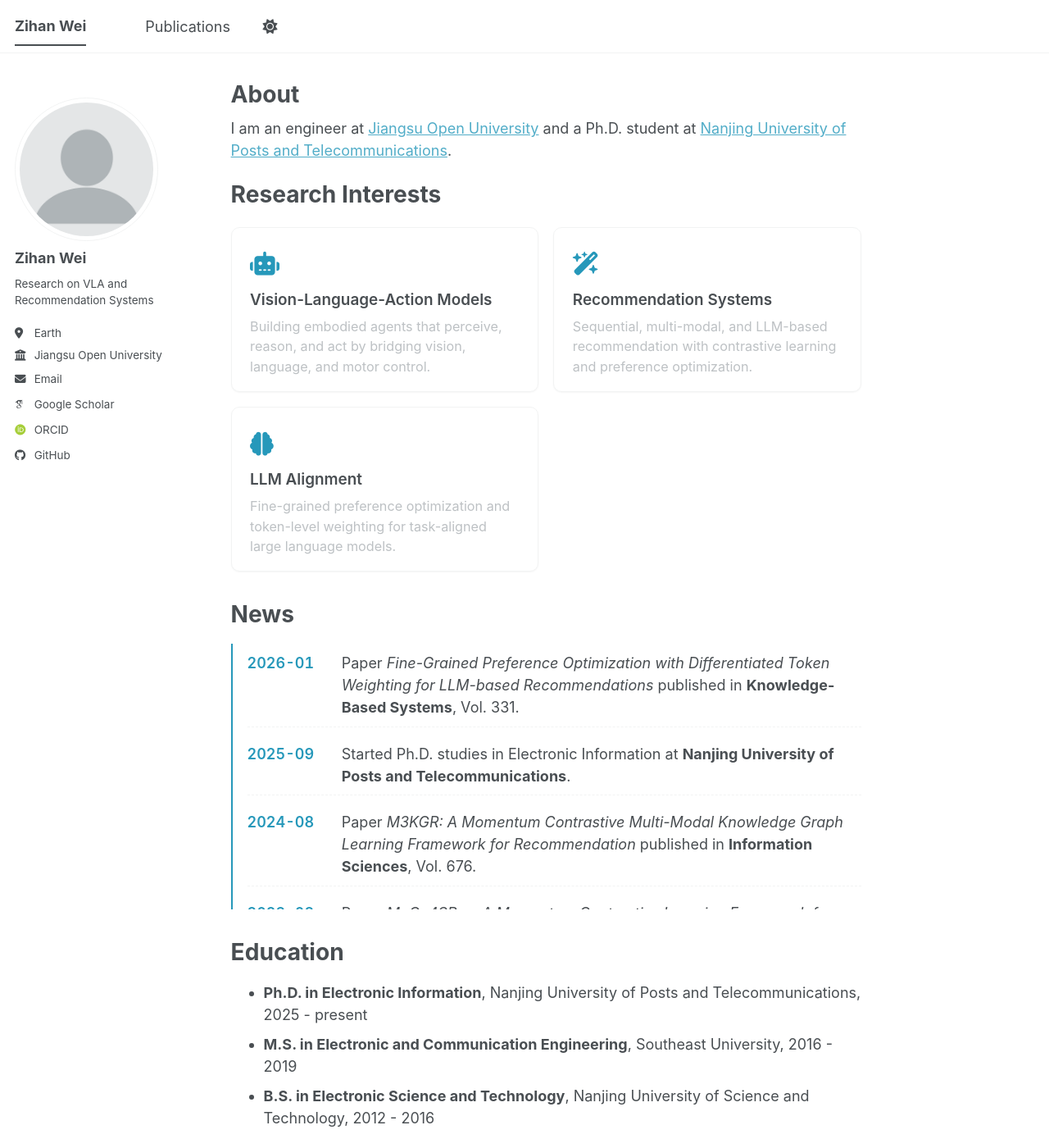
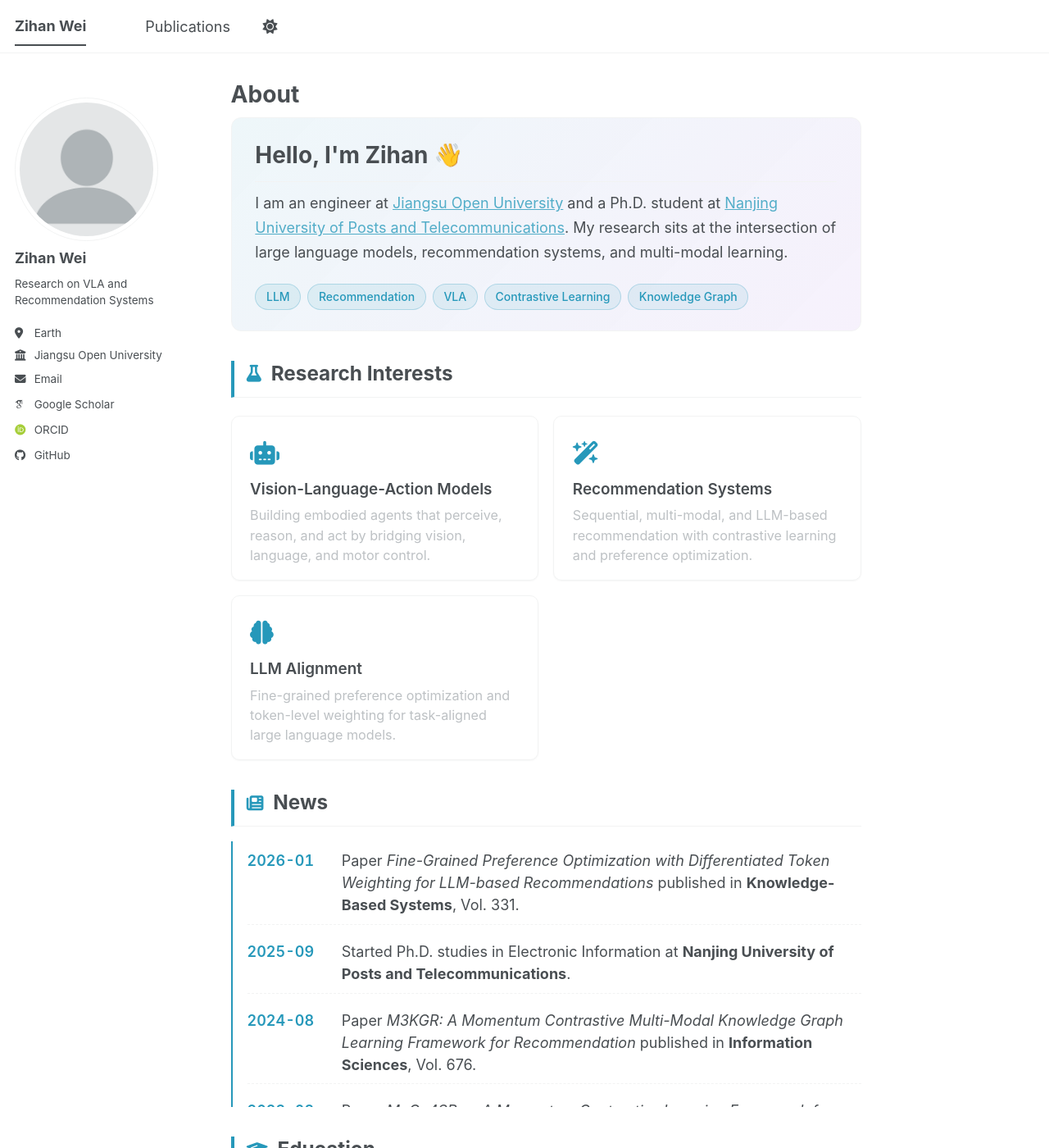
Before and after one commit to KlaineWei/KlaineWei.github.io, a Jekyll site: the page built from _pages/about.md, in a window 1280 px wide and 1400 px high. Shown: the whole window at 82% size. Built offline with Jekyll 4.4.1, drawn with Linux system fonts in a browser that asks for light colours; some web fonts are replaced; a script bundle is joined from its source files by our own code; library files that are not in the unit come from our copies; some of the changed text lies outside the part shown.

Commit message:
Beautify homepage with hero, decorated headings, and edu timeline

```diff
--- a/_pages/about.md
+++ b/_pages/about.md
@@ -7,10 +7,19 @@
   - /about.html
 ---
 
-I am an engineer at [Jiangsu Open University](https://www.jsou.edu.cn/) and a Ph.D. student at [Nanjing University of Posts and Telecommunications](https://www.njupt.edu.cn/).
+<div class="about-hero">
+  <h2 class="about-greeting">Hello, I'm Zihan <span class="wave">👋</span></h2>
+  <p class="about-intro">I am an engineer at <a href="https://www.jsou.edu.cn/">Jiangsu Open University</a> and a Ph.D. student at <a href="https://www.njupt.edu.cn/">Nanjing University of Posts and Telecommunications</a>. My research sits at the intersection of large language models, recommendation systems, and multi-modal learning.</p>
+  <div class="about-tags">
+    <span class="tag">LLM</span>
+    <span class="tag">Recommendation</span>
+    <span class="tag">VLA</span>
+    <span class="tag">Contrastive Learning</span>
+    <span class="tag">Knowledge Graph</span>
+  </div>
+</div>
 
-Research Interests
-======
+<h2 class="home-section-title"><i class="fa-solid fa-flask"></i> Research Interests</h2>
 
 <div class="research-grid">
   <div class="research-card">
@@ -30,8 +39,7 @@
   </div>
 </div>
 
-News
-======
+<h2 class="home-section-title"><i class="fa-solid fa-newspaper"></i> News</h2>
 
 <ul class="news-list">
   <li class="news-item">
@@ -52,8 +60,28 @@
   </li>
 </ul>
 
-Education
-======
-- **Ph.D. in Electronic Information**, Nanjing University of Posts and Telecommunications, 2025 - present
-- **M.S. in Electronic and Communication Engineering**, Southeast University, 2016 - 2019
-- **B.S. in Electronic Science and Technology**, Nanjing University of Science and Technology, 2012 - 2016
+<h2 class="home-section-title"><i class="fa-solid fa-graduation-cap"></i> Education</h2>
+
+<ul class="edu-list">
+  <li class="edu-item">
+    <span class="edu-date">2025 – Present</span>
+    <div class="edu-body">
+      <div class="edu-degree">Ph.D. in Electronic Information</div>
+      <div class="edu-school">Nanjing University of Posts and Telecommunications</div>
+    </div>
+  </li>
+  <li class="edu-item">
+    <span class="edu-date">2016 – 2019</span>
+    <div class="edu-body">
+      <div class="edu-degree">M.S. in Electronic and Communication Engineering</div>
+      <div class="edu-school">Southeast University</div>
+    </div>
+  </li>
+  <li class="edu-item">
+    <span class="edu-date">2012 – 2016</span>
+    <div class="edu-body">
+      <div class="edu-degree">B.S. in Electronic Science and Technology</div>
+      <div class="edu-school">Nanjing University of Science and Technology</div>
+    </div>
+  </li>
+</ul>
--- a/_sass/layout/_home.scss
+++ b/_sass/layout/_home.scss
@@ -1,3 +1,120 @@
+/* About hero */
+.about-hero {
+  margin: 0 0 2rem;
+  padding: 1.5rem 1.6rem 1.4rem;
+  border-radius: 12px;
+  background: linear-gradient(135deg, rgba(38, 152, 186, 0.08), rgba(106, 17, 203, 0.06));
+  border: 1px solid var(--global-border-color, rgba(128, 128, 128, 0.2));
+}
+
+.about-greeting {
+  margin: 0 0 0.6rem;
+  font-size: 1.55rem;
+  font-weight: 700;
+  line-height: 1.3;
+
+  .wave {
+    display: inline-block;
+    transform-origin: 70% 70%;
+    animation: wave 2.2s ease-in-out 1s 3;
+  }
+}
+
+@keyframes wave {
+  0%, 60%, 100% { transform: rotate(0deg); }
+  10%, 30% { transform: rotate(14deg); }
+  20%, 40% { transform: rotate(-8deg); }
+  50% { transform: rotate(10deg); }
+}
+
+.about-intro {
+  margin: 0 0 1rem;
+  font-size: 1rem;
+  line-height: 1.65;
+  color: var(--global-text-color, #494e52);
+}
+
+.about-tags {
+  display: flex;
+  flex-wrap: wrap;
+  gap: 0.45rem;
+}
+
+.tag {
+  display: inline-block;
+  padding: 0.25rem 0.7rem;
+  font-size: 0.78rem;
+  font-weight: 500;
+  color: var(--global-theme-color, #2698ba);
+  background: rgba(38, 152, 186, 0.1);
+  border: 1px solid rgba(38, 152, 186, 0.25);
+  border-radius: 999px;
+  white-space: nowrap;
+}
+
+/* Decorated section titles */
+.home-section-title {
+  display: flex;
+  align-items: center;
+  gap: 0.65rem;
+  margin: 2rem 0 1rem;
+  padding-left: 0.85rem;
+  border-left: 4px solid var(--global-theme-color, #2698ba);
+  font-size: 1.35rem;
+  font-weight: 700;
+  line-height: 1.3;
+
+  i {
+    color: var(--global-theme-color, #2698ba);
+    font-size: 1.15rem;
+  }
+}
+
+/* Education timeline */
+.edu-list {
+  list-style: none;
+  padding: 0 0 0 1rem;
+  margin: 1rem 0 2rem;
+  border-left: 2px solid var(--global-theme-color, #2698ba);
+}
+
+.edu-item {
+  display: flex;
+  gap: 1rem;
+  padding: 0.65rem 0;
+  border-bottom: 1px dashed var(--global-border-color, rgba(128, 128, 128, 0.15));
+
+  &:last-child {
+    border-bottom: none;
+  }
+
+  .edu-date {
+    flex-shrink: 0;
+    min-width: 7rem;
+    font-weight: 600;
+    color: var(--global-theme-color, #2698ba);
+    font-variant-numeric: tabular-nums;
+    font-size: 0.9rem;
+    padding-top: 0.1rem;
+  }
+
+  .edu-body {
+    flex: 1;
+  }
+
+  .edu-degree {
+    font-weight: 600;
+    font-size: 0.98rem;
+    line-height: 1.4;
+  }
+
+  .edu-school {
+    font-size: 0.87rem;
+    color: var(--global-text-color-light, #6f6f6f);
+    margin-top: 0.15rem;
+  }
+}
+
 /* Research interests card grid */
 .research-grid {
   display: grid;
```
